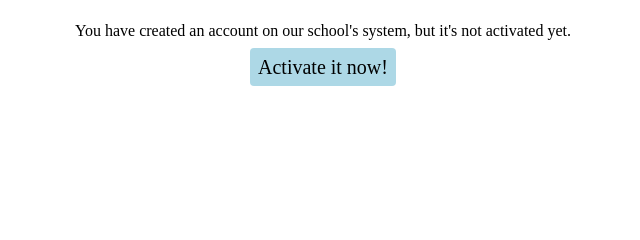
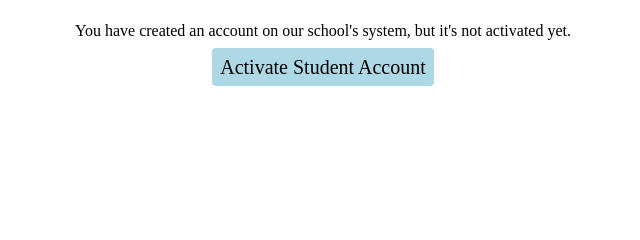
Before and after one commit to denniel-sadian/school-api, a Django app: template accounts/templates/accounts/account_activation_email.html in a window 1280 px wide. Shown: the part 97-337 px from the top of the page, without its empty margins (317-957 px from the left). Run offline with Django 3.2, Linux system fonts and the light colour scheme; the template is opened without the code that fills it: most values are stand-ins (such as "Sample title", 1, 10 or a date in 2020).

Commit message:
Update this template

```diff
--- a/accounts/templates/accounts/account_activation_email.html
+++ b/accounts/templates/accounts/account_activation_email.html
@@ -33,10 +33,16 @@
       yet.
     </p>
     <p>
+      {% if sid %}
       <a
         href="https://{{ domain }}{% url 'activate' uidb64=uid token=token %}?sid={{ sid }}"
-        >Activate it now!</a
+        >Activate Student Account</a
       >
+      {% else %}
+      <a href="https://{{ domain }}{% url 'activate' uidb64=uid token=token %}"
+        >Activate Staff Account</a
+      >
+      {% endif %}
     </p>
   </body>
 </html>
```
